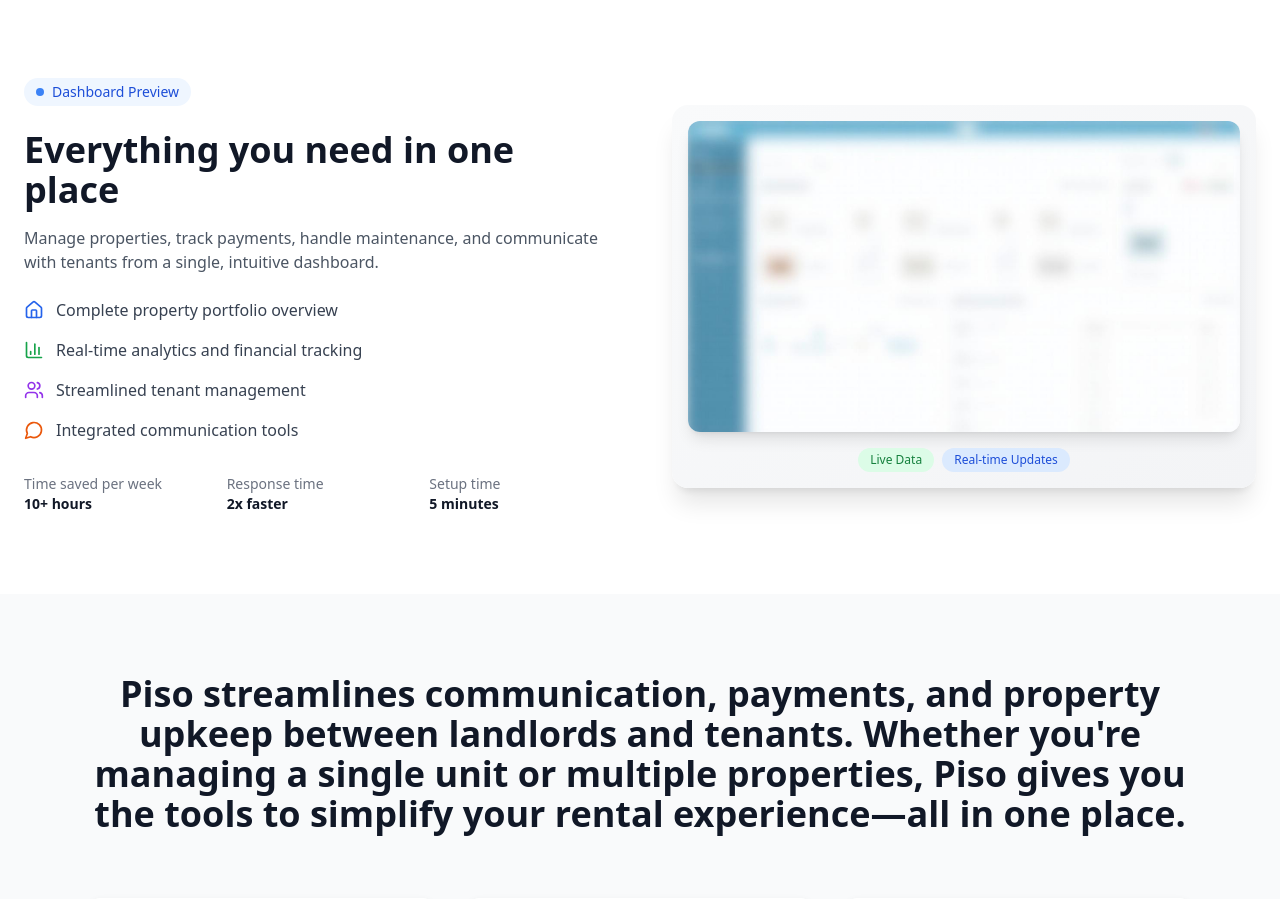
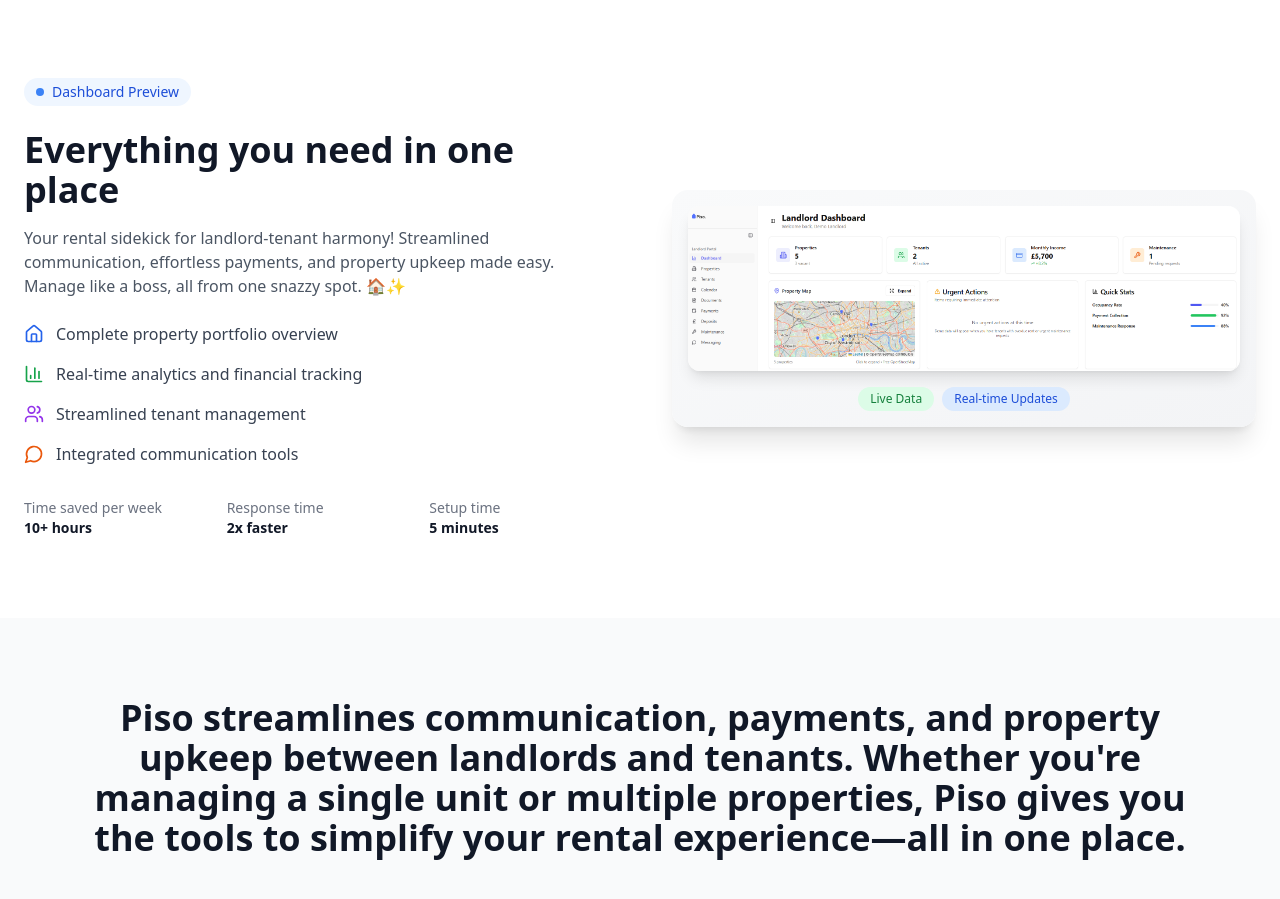
Before and after one commit to STR4NDH1LL/piso-rental-hub, a React (Vite) app: page / in a window 1280 px wide. Shown: the part 802-1701 px from the top of the page. Built offline with nearby package versions, Linux system fonts and the light colour scheme.

Commit message:
Refactor landing page content
Update landing page copy to be shorter and more quirky. Replace the dashboard screenshot on the landing page with the provided image.

```diff
--- a/src/components/ProductShowcase.tsx
+++ b/src/components/ProductShowcase.tsx
@@ -1,5 +1,4 @@
 import { MessageCircle, Shield, Clock, Users, BarChart3, Home } from "lucide-react";
-import dashboardPreview from "@/assets/dashboard-preview.jpg";
 
 const ProductShowcase = () => {
   return (
@@ -18,7 +17,7 @@ const ProductShowcase = () => {
             </h2>
 
             <p className="text-gray-600 mb-6">
-              Manage properties, track payments, handle maintenance, and communicate with tenants from a single, intuitive dashboard.
+              Your rental sidekick for landlord-tenant harmony! Streamlined communication, effortless payments, and property upkeep made easy. Manage like a boss, all from one snazzy spot. 🏠✨
             </p>
 
             <div className="space-y-4 mb-8">
@@ -61,7 +60,7 @@ const ProductShowcase = () => {
             <div className="bg-gradient-to-br from-gray-50 to-gray-100 rounded-2xl p-4 shadow-xl">
               <div className="bg-white rounded-xl shadow-lg overflow-hidden">
                 <img
-                  src={dashboardPreview}
+                  src="/lovable-uploads/647d6e2c-428c-404c-9d44-598601a4f63a.png"
                   alt="Piso Dashboard Preview"
                   className="w-full h-auto object-cover"
                 />
```
Also changed, not shown: public/lovable-uploads/647d6e2c-428c-404c-9d44-598601a4f63a.png (added).
